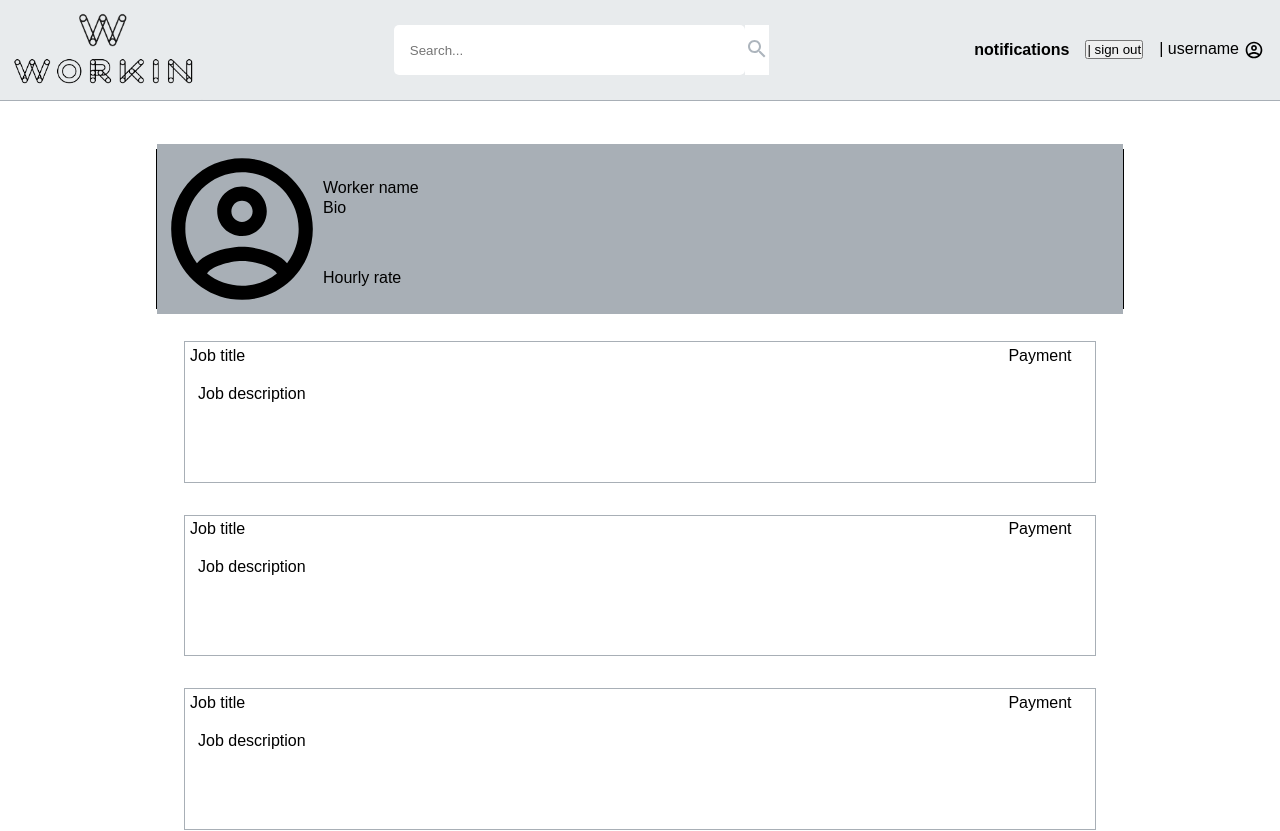
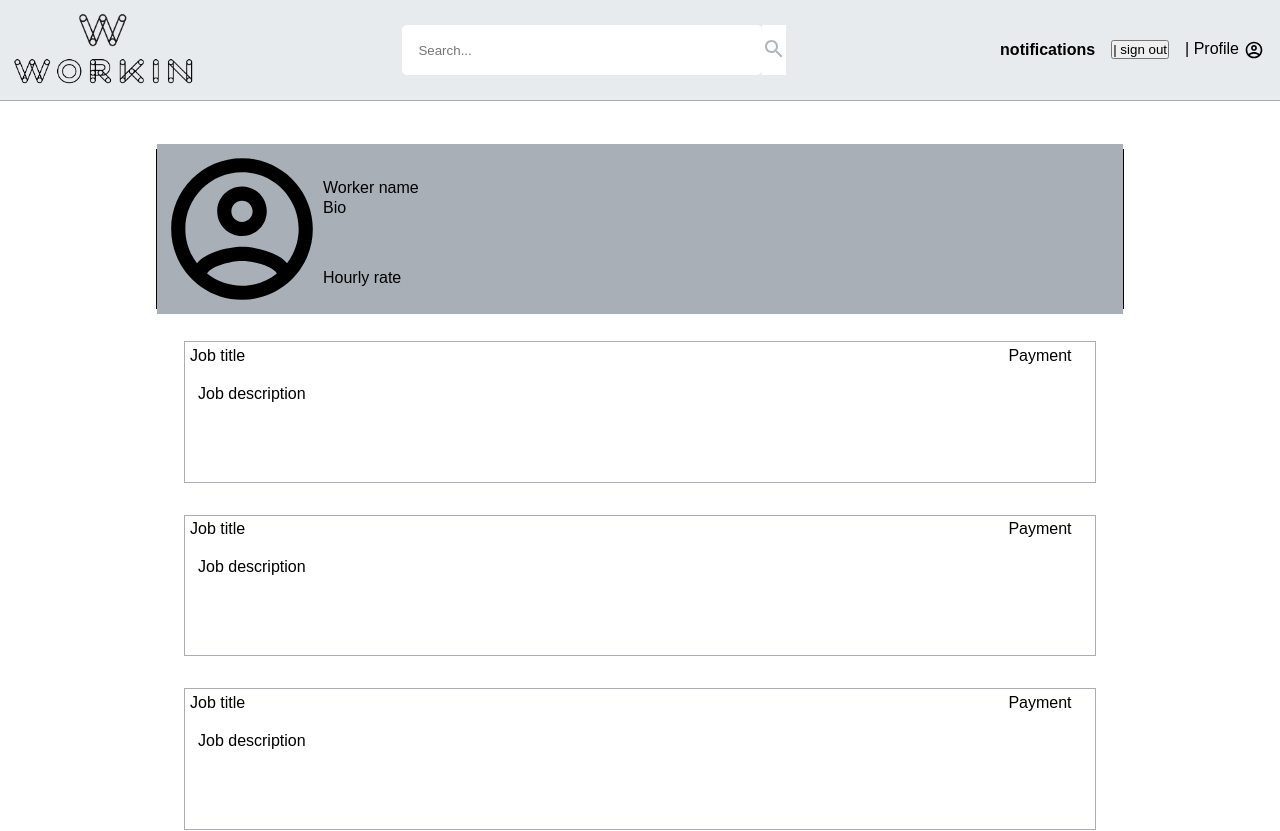
Before and after one commit to Egon92/hoxton-final-project-frontend, a React (Vite) app: page /profile in a window 1280 px wide. Shown: the top 831 px of the page. Built offline with nearby package versions, Linux system fonts and the light colour scheme.

Commit message:
fixed header bug

```diff
--- a/src/components/HeaderAsEmployee.tsx
+++ b/src/components/HeaderAsEmployee.tsx
@@ -36,7 +36,7 @@ export function HeaderAsEmployee() {
           </div>
           <div className="username-pic-header-wrapper">
             <Link to={'/profile'}>
-              <span id="username" >| username</span>
+              <span id="username" >| Profile</span>
             </Link>
             <img
               id="user-pic"
--- a/src/pages/HomeAsEmployee.tsx
+++ b/src/pages/HomeAsEmployee.tsx
@@ -1,4 +1,4 @@
-import { HeaderAsEmployer } from "../components/HeaderAsEmployer";
+import { HeaderAsEmployee } from "../components/HeaderAsEmployee";
 import "../styling/homeAsEmployee.css";
 export function HomeAsEmployee() {
 
@@ -6,7 +6,7 @@ export function HomeAsEmployee() {
   return (
 
     <section className="home-wrapper">
-      <HeaderAsEmployer />
+      <HeaderAsEmployee />
       <main className="home-main-wrapper">
         <div className="left-home-wrapper">
           <div className="filter-by-wrapper">
--- a/src/pages/HomeAsEmployer.tsx
+++ b/src/pages/HomeAsEmployer.tsx
@@ -1,4 +1,4 @@
-import { HeaderAsEmployee } from "../components/HeaderAsEmployee";
+import { HeaderAsEmployer } from "../components/HeaderAsEmployer";
 import "../styling/homeAsEmployer.css";
 
 
@@ -9,7 +9,7 @@ export function HomeAsEmployer() {
   return (
 
     <section className="home-wrapper">
-      <HeaderAsEmployee />
+      <HeaderAsEmployer />
       <main className="home-main-wrapper">
         <div className="left-home-wrapper">
           <div className="filter-by-wrapper">
```
